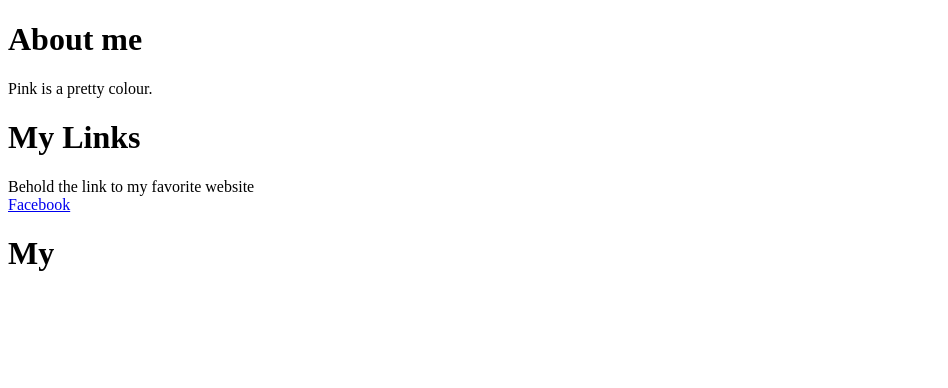
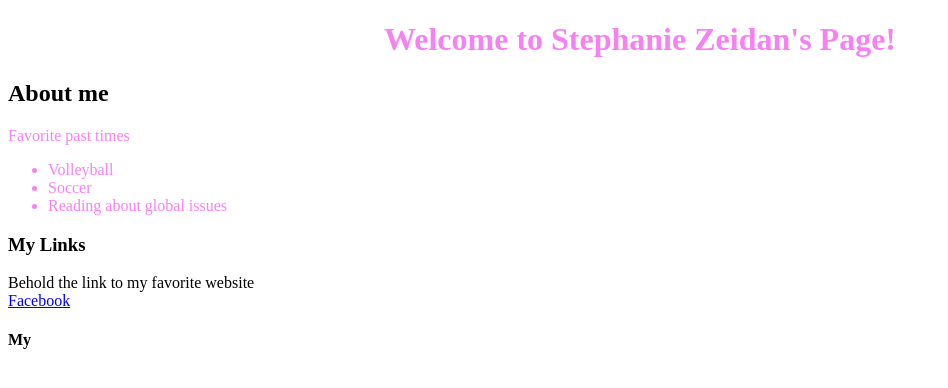
Before and after one commit to stephzeid/Casey-Li-Tutorial, a plain HTML site: page index.html in a window 1280 px wide. Shown: the whole page, without its empty margins (0-948 px from the left). Drawn offline with Linux system fonts and the light colour scheme.

Commit message:
Assignment 1 complete
Completed the list and the link for assignment 1. Time to play around

```diff
--- a/index.html
+++ b/index.html
@@ -4,25 +4,36 @@
 		<title>
 			Stephaniezeidan.me
 		</title>
+		<link rel="stylesheet" type="text/css" href="style.css">
 	</head>
 <body>
 	<h1>
+		Welcome to Stephanie Zeidan's Page!
+	</h1>
+	<h2>
 		About me
-	</h1>
-	<p>
-		Pink is a pretty colour.
-	</p>
-	<h1>
+	</h2>
+	<p1>
+		Favorite past times
+		<ul>
+			<li>Volleyball</li>
+			<li>Soccer</li>
+			<li>Reading about global issues</li>
+
+		</ul>
+
+	</p1>
+	<h3>
 		My Links
-	</h1>
+	</h3>
 	<p>
 		Behold the link to my favorite website
 		<br>
 		<a href="http://www.facebook.com"> Facebook </a>
 	</p>
-	<h1>
+	<h4>
 		My
-	</h1>
+	</h4>
 
 </body>
 </html>
--- a/style.css
+++ b/style.css
@@ -1,3 +1,9 @@
 h1{
 	color:#F781F3;
+	text-align: center;
+
 }
+p1{
+	color: #F781F3;;
+	list-style-type:decimal-leading-zero;
+}
```
